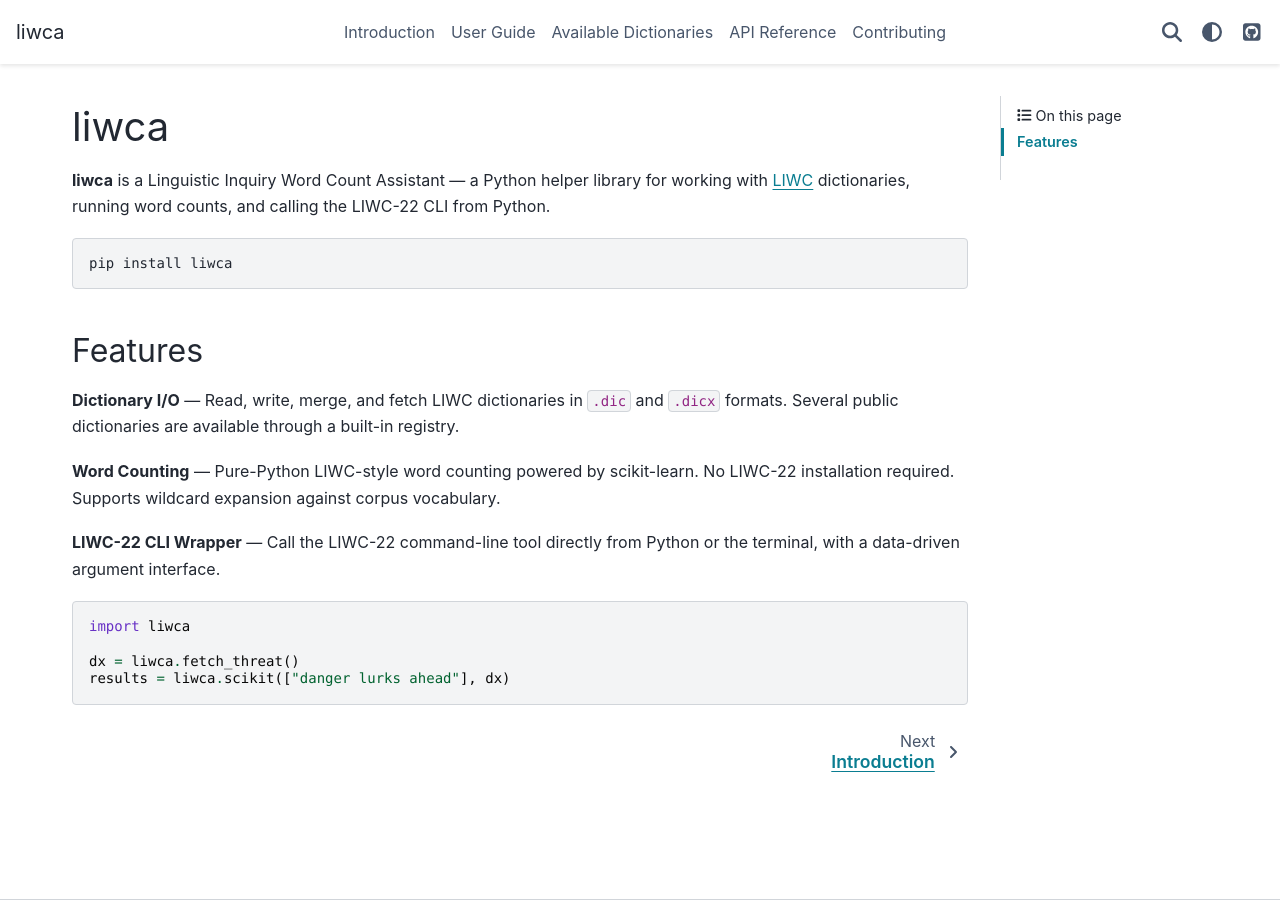
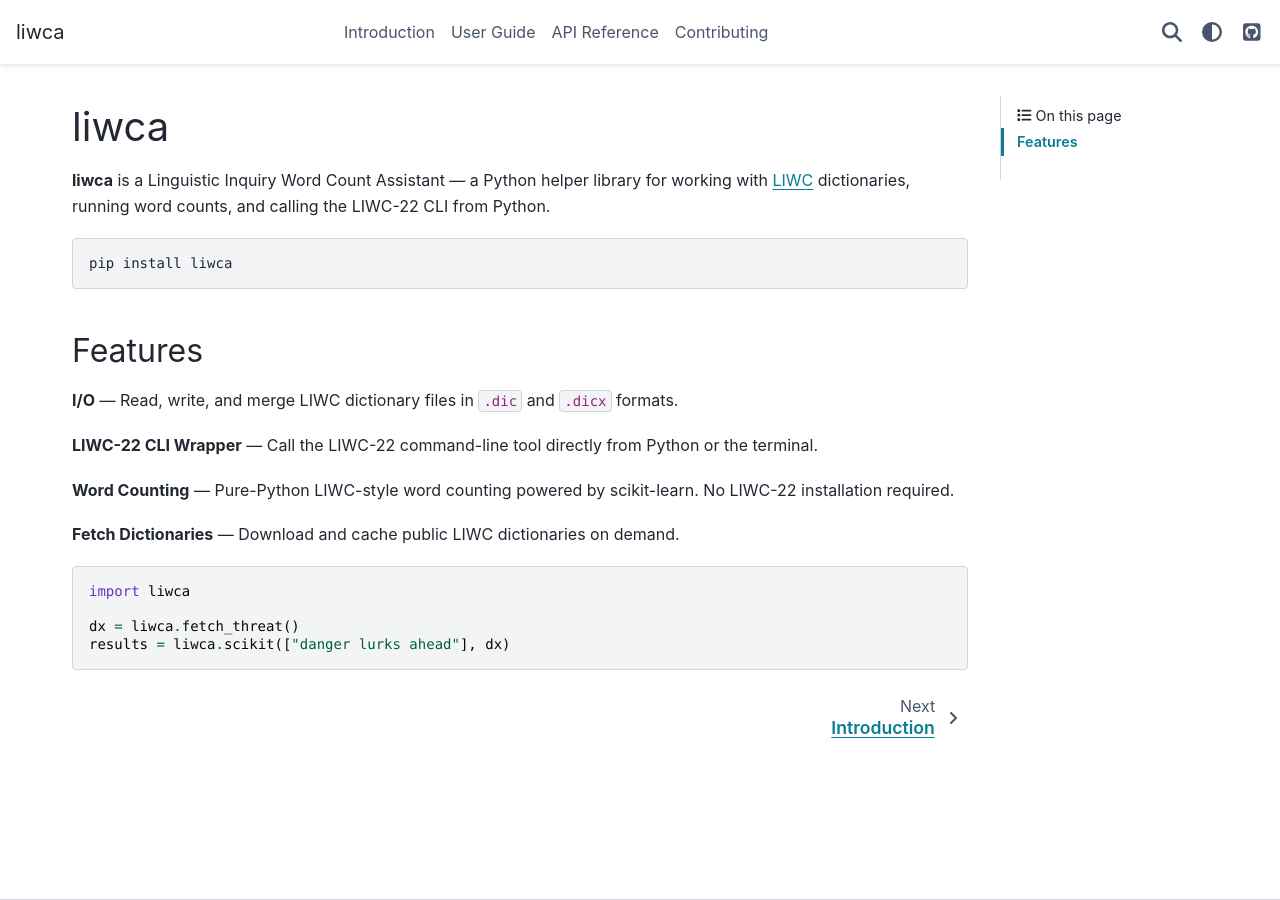
Before and after one commit to remrama/liwca, a Sphinx documentation site: the page built from docs/index.rst, in a window 1280 px wide. Built offline with Sphinx 7.4.7 and the PyData theme 0.15.4, drawn with Linux system fonts in a browser that asks for light colours.

Commit message:
Remove dictionaries docs page

```diff
--- a/docs/guide.rst
+++ b/docs/guide.rst
@@ -22,7 +22,7 @@
 
 Every dictionary is returned as a :class:`~pandas.DataFrame` with a binary
 (0/1) matrix — rows are dictionary terms (index ``DicTerm``), columns are
-categories. See :doc:`dictionaries` for the full catalogue.
+categories. See :doc:`api` for the full catalogue.
 
 
 Counting words in text
--- a/docs/index.rst
+++ b/docs/index.rst
@@ -12,16 +12,16 @@
 Features
 --------
 
-**Dictionary I/O** — Read, write, merge, and fetch LIWC dictionaries in
-``.dic`` and ``.dicx`` formats. Several public dictionaries are available
-through a built-in registry.
+**I/O** — Read, write, and merge LIWC dictionary files in
+``.dic`` and ``.dicx`` formats.
+
+**LIWC-22 CLI Wrapper** — Call the LIWC-22 command-line tool directly from
+Python or the terminal.
 
 **Word Counting** — Pure-Python LIWC-style word counting powered by
-scikit-learn. No LIWC-22 installation required. Supports wildcard
-expansion against corpus vocabulary.
+scikit-learn. No LIWC-22 installation required.
 
-**LIWC-22 CLI Wrapper** — Call the LIWC-22 command-line tool directly from
-Python or the terminal, with a data-driven argument interface.
+**Fetch Dictionaries** — Download and cache public LIWC dictionaries on demand.
 
 
 .. code-block:: python
@@ -37,6 +37,5 @@
 
    introduction
    guide
-   dictionaries
    api
    contributing
```
Also changed, not shown: docs/api.rst (+29 -13 lines), docs/dictionaries.rst (deleted, +0 -49 lines).
